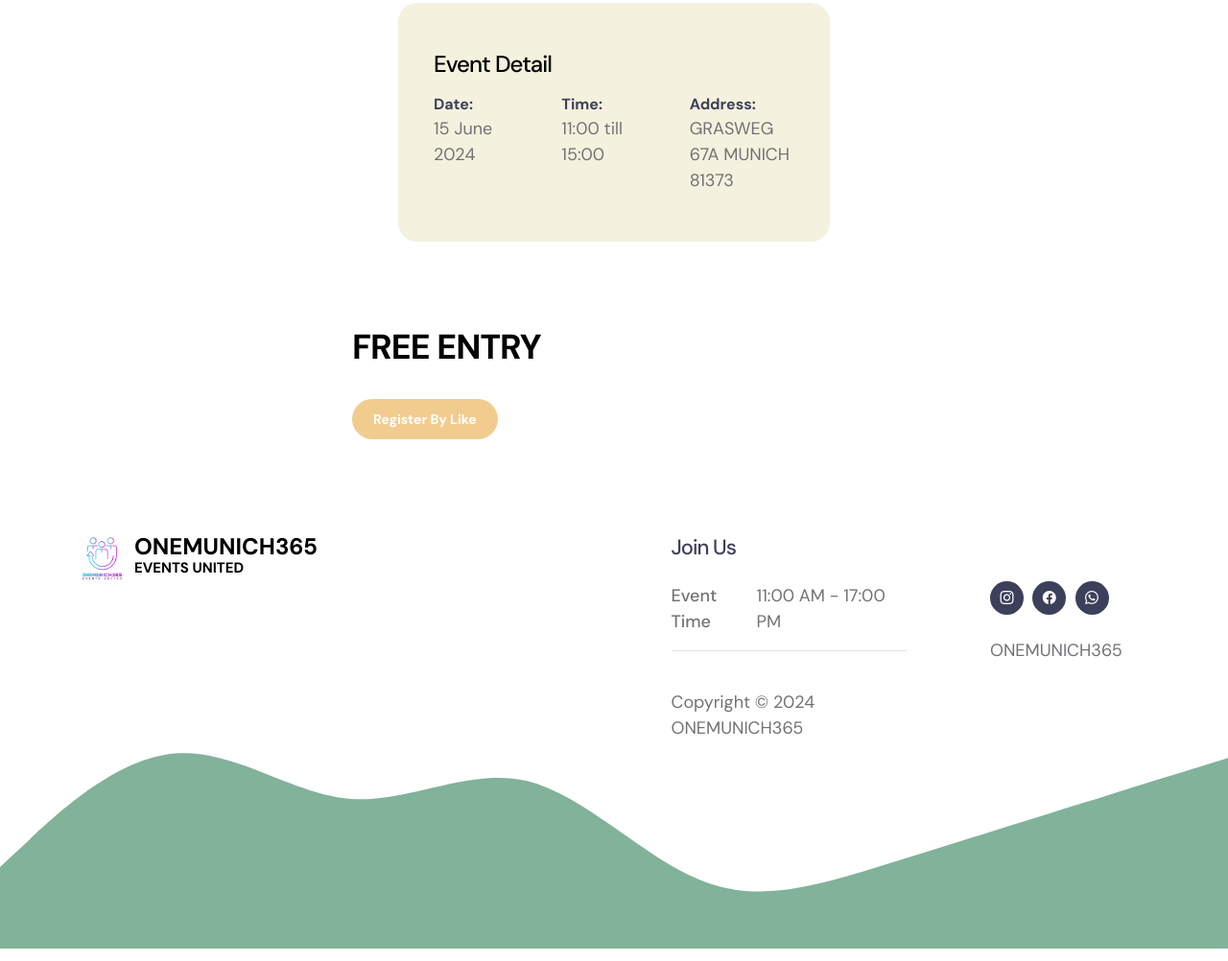
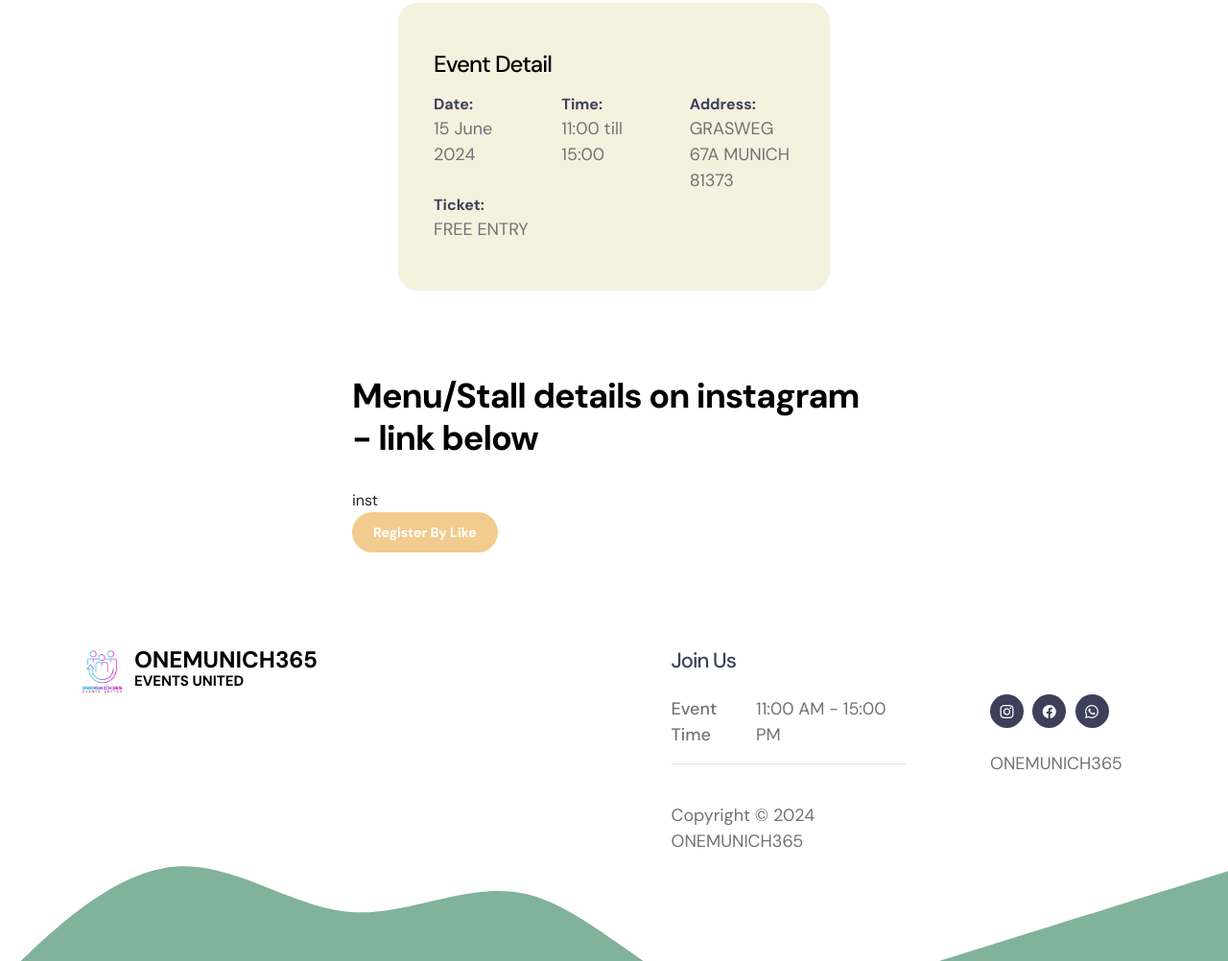
Before and after one commit to musudik/onemunich365, a plain HTML site: page event-ff.html in a window 1280 px wide. Shown: the part 1517-2519 px from the top of the page at 96% size. Drawn offline with Linux system fonts and the light colour scheme.

Commit message:
updated time

```diff
--- a/event-ff.html
+++ b/event-ff.html
@@ -201,6 +201,12 @@
 
                                         <p class="mb-0">GRASWEG 67A MUNICH 81373</p>
                                     </div>
+
+									<div class="col-lg-4 col-12">
+                                        <span class="custom-block-span">Ticket:</span>
+
+                                        <p class="mb-0">FREE ENTRY</p>
+                                    </div>
                                 </div>
 
 
@@ -215,8 +221,8 @@
 							<form action="https://api.web3forms.com/submit" role="form" class="custom-form contact-form" method="POST" id="form">
 								<!--input type="hidden" name="access_key" value="9907c922-9d02-48a1-8b0b-e2de7a5459da" /-->
 								<input type="hidden" name="access_key" value="aa653b0f-a806-4d38-8ecc-be22ee138f0e" />
-                                <h2 class="mb-4 pb-2">FREE ENTRY</h2>
-
+                                <h2 class="mb-4 pb-2">Menu/Stall details on instagram - link below</h2>
+inst
                                 <div class="row">
                                     <div class="col-lg-12 col-12">
                                         <a href="https://www.instagram.com/reel/C8F3-_Esvuq/?utm_source=ig_web_copy_link" class="btn custom-btn">Register By Like</a>
@@ -249,7 +255,7 @@
 
                         <p class="d-flex border-bottom pb-3 mb-3 me-lg-3">
                             <span>Event Time</span>
-                            11:00 AM - 17:00 PM
+                            11:00 AM - 15:00 PM
                         </p>
 
 
```
